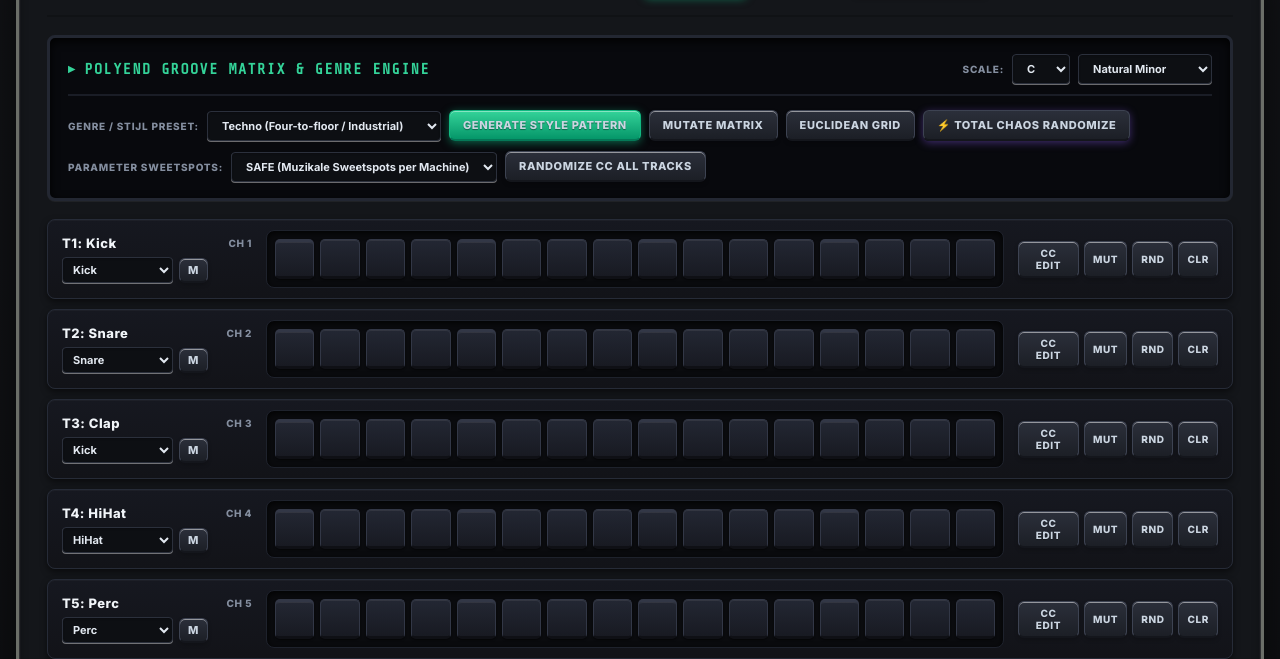
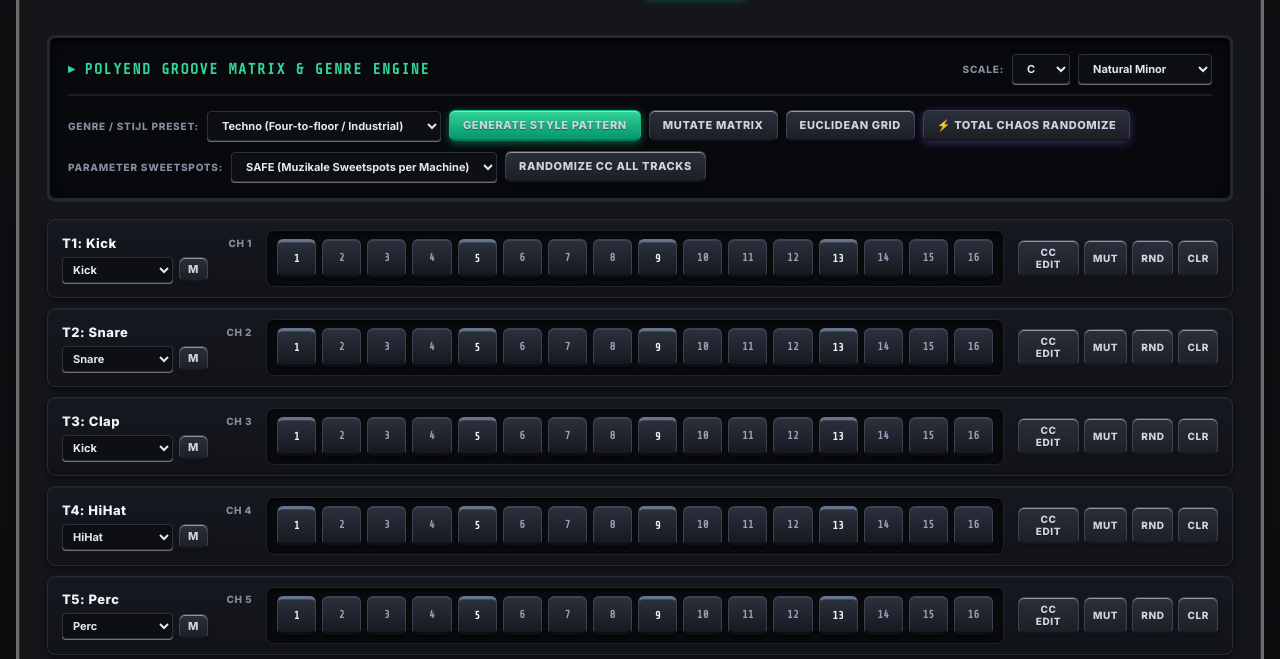
Before and after one commit to eensreclame-blip/electron-controler, a plain HTML site: page index.html in a window 1280 px wide. Both pictures are taken after a click on the button "DIGITAKT". Shown: the part 141-800 px from the top of the page. Drawn offline with nearby package versions, Linux system fonts and the light colour scheme.

Commit message:
Make trig keys square with centered 1 to 16 step numbers

```diff
--- a/index.html
+++ b/index.html
@@ -439,16 +439,17 @@
     .track-controls select { padding: 4px 6px; font-size: 11px; }
     .track-controls button { padding: 4px 8px; font-size: 11px; }
 
-    /* MODEL:CYCLES ROUNDED CHUNKY STEP KEYS (T1-T16) */
+    /* MODEL:CYCLES / DIGITAKT SQUARE HARDWARE TRIG KEYS (1 t/m 16) */
     .step-grid {
       display: grid;
-      grid-template-columns: repeat(16, 1fr);
+      grid-template-columns: repeat(16, minmax(0, 1fr));
       gap: 6px;
       background: #737670;
-      padding: 8px;
+      padding: 8px 10px;
       border-radius: 8px;
       border: 1px solid #5d605a;
-      box-shadow: inset 0 2px 5px rgba(0,0,0,0.35);
+      box-shadow: inset 0 2px 6px rgba(0,0,0,0.4);
+      align-items: center;
     }
     body[data-device="digitakt"] .step-grid, body[data-device="a4"] .step-grid {
       background: #0a0b0e;
@@ -456,32 +457,54 @@
       box-shadow: inset 0 2px 6px rgba(0,0,0,0.8);
     }
     .step {
-      height: 40px;
-      background: linear-gradient(180deg, #bcc0b9 0%, #9fa29c 100%);
-      border-radius: 5px;
-      border: 1px solid #8c908a;
-      border-bottom: 3px solid #5a5d57;
+      aspect-ratio: 1 / 1;
+      height: auto;
+      min-height: 38px;
+      background: linear-gradient(180deg, #d3d7cf 0%, #aeb2aa 100%);
+      border-radius: 6px;
+      border: 1px solid #9aa096;
+      border-bottom: 3px solid #6b7066;
       cursor: pointer;
       position: relative;
       transition: all 0.06s ease;
-      box-shadow: 0 1px 2px rgba(0,0,0,0.25), inset 0 1px 0 rgba(255,255,255,0.6);
+      box-shadow: 0 2px 3px rgba(0,0,0,0.22), inset 0 1px 1px rgba(255,255,255,0.8);
+      display: flex;
+      align-items: center;
+      justify-content: center;
+      font-family: 'Share Tech Mono', monospace;
+      font-size: 11px;
+      font-weight: 700;
+      color: #3f433d;
+      user-select: none;
     }
     body[data-device="digitakt"] .step, body[data-device="a4"] .step {
-      background: linear-gradient(180deg, #232733 0%, #181a22 100%);
-      border-color: #323746;
-      border-bottom-color: #0f1015;
-      box-shadow: 0 1px 2px rgba(0,0,0,0.6), inset 0 1px 0 rgba(255,255,255,0.07);
+      background: linear-gradient(180deg, #2b303c 0%, #171920 100%);
+      border-color: #3b4354;
+      border-bottom-color: #0d0f14;
+      box-shadow: 0 2px 3px rgba(0,0,0,0.6), inset 0 1px 0 rgba(255,255,255,0.1);
+      color: #94a3b8;
     }
     /* Model:Cycles Bar Markers (1, 5, 9, 13) */
     .step:nth-child(4n+1) {
-      border-top: 3px solid #e2e8f0;
+      border-top: 3px solid #ffffff;
+      color: #1b1d19;
+    }
+    body[data-device="digitakt"] .step:nth-child(4n+1), body[data-device="a4"] .step:nth-child(4n+1) {
+      border-top: 3px solid #64748b;
+      color: #f1f5f9;
     }
     .step:hover {
-      background: linear-gradient(180deg, #c7cbc4 0%, #aaada7 100%);
+      background: linear-gradient(180deg, #e0e4dc 0%, #bcc0b8 100%);
+      color: #000;
+    }
+    body[data-device="digitakt"] .step:hover, body[data-device="a4"] .step:hover {
+      background: linear-gradient(180deg, #373e4d 0%, #20242e 100%);
+      color: #fff;
     }
     .step:active {
       transform: translateY(1px);
       border-bottom-width: 1px;
+      box-shadow: inset 0 2px 3px rgba(0,0,0,0.3);
     }
 
     /* ILLUMINATED ACTIVE LED TRIG (Soft Neon Glow behind translucent button) */
@@ -1038,6 +1061,7 @@
           const stepBtn = document.createElement('div');
           stepBtn.className = `step ${t.steps[s] ? 'active' : ''}`;
           stepBtn.id = `step-${tIdx}-${s}`;
+          stepBtn.textContent = s + 1;
           stepBtn.onclick = () => toggleStep(tIdx, s);
           grid.appendChild(stepBtn);
         }
```
